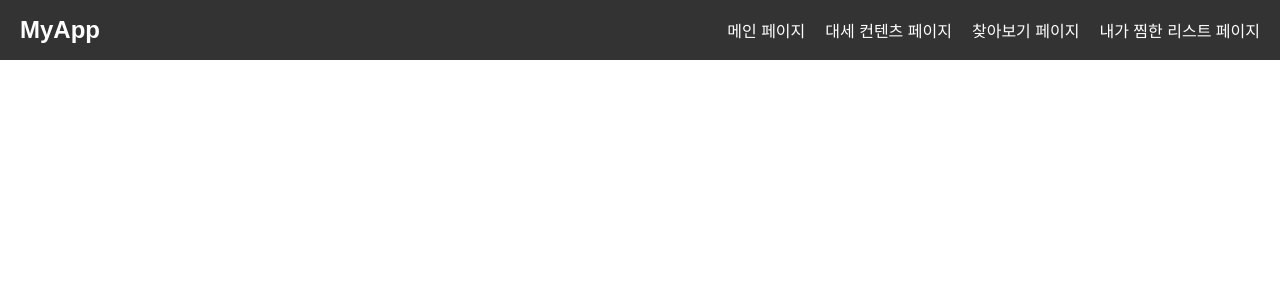
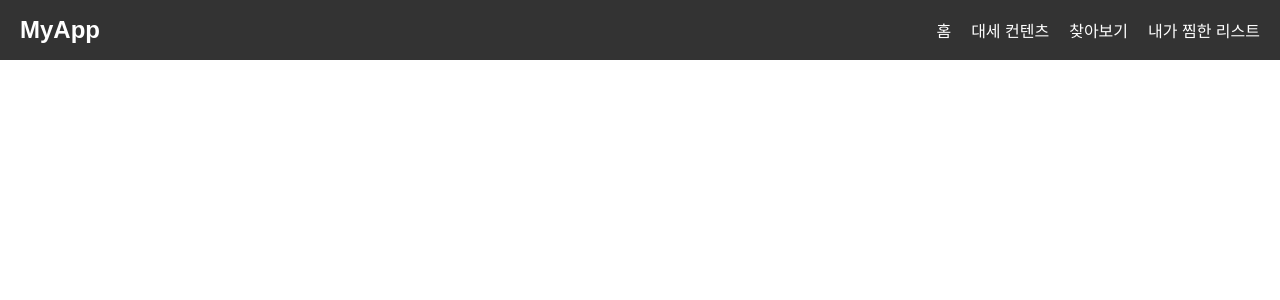
Before and after one commit to KimJH0709/clone-netflix, a Vue app: page / in a window 1280 px wide. Shown: the top 300 px of the page. Built offline with nearby package versions, Linux system fonts and the light colour scheme.

Commit message:
Modify title

```diff
--- a/src/components/Nabvar.vue
+++ b/src/components/Nabvar.vue
@@ -1,14 +1,14 @@
 <template>
-  <div> <!-- 모든 내용을 감싸는 루트 요소 추가 -->
+  <div>
     <nav class="navbar">
       <div class="navbar-brand">
         <a href="/" class="navbar-logo">MyApp</a>
       </div>
       <ul class="navbar-links">
-        <li><router-link to="/">메인 페이지</router-link></li>
-        <li><router-link to="/popular">대세 컨텐츠 페이지</router-link></li>
-        <li><router-link to="/search">찾아보기 페이지</router-link></li>
-        <li><router-link to="/wishlist">내가 찜한 리스트 페이지</router-link></li>
+        <li><router-link to="/">홈</router-link></li>
+        <li><router-link to="/popular">대세 컨텐츠</router-link></li>
+        <li><router-link to="/search">찾아보기</router-link></li>
+        <li><router-link to="/wishlist">내가 찜한 리스트</router-link></li>
       </ul>
       <button v-if="currentUser" @click="logout" class="auth-button">로그아웃</button>
     </nav>
```
